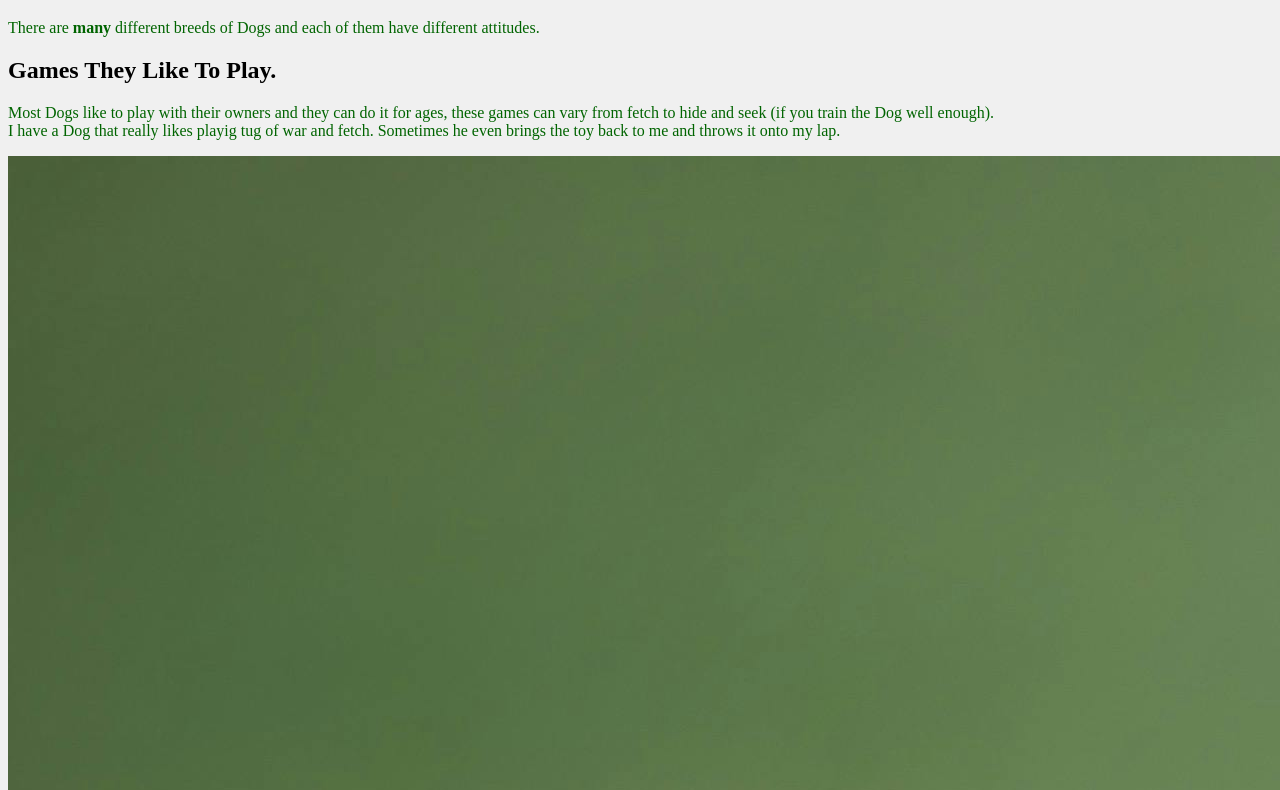
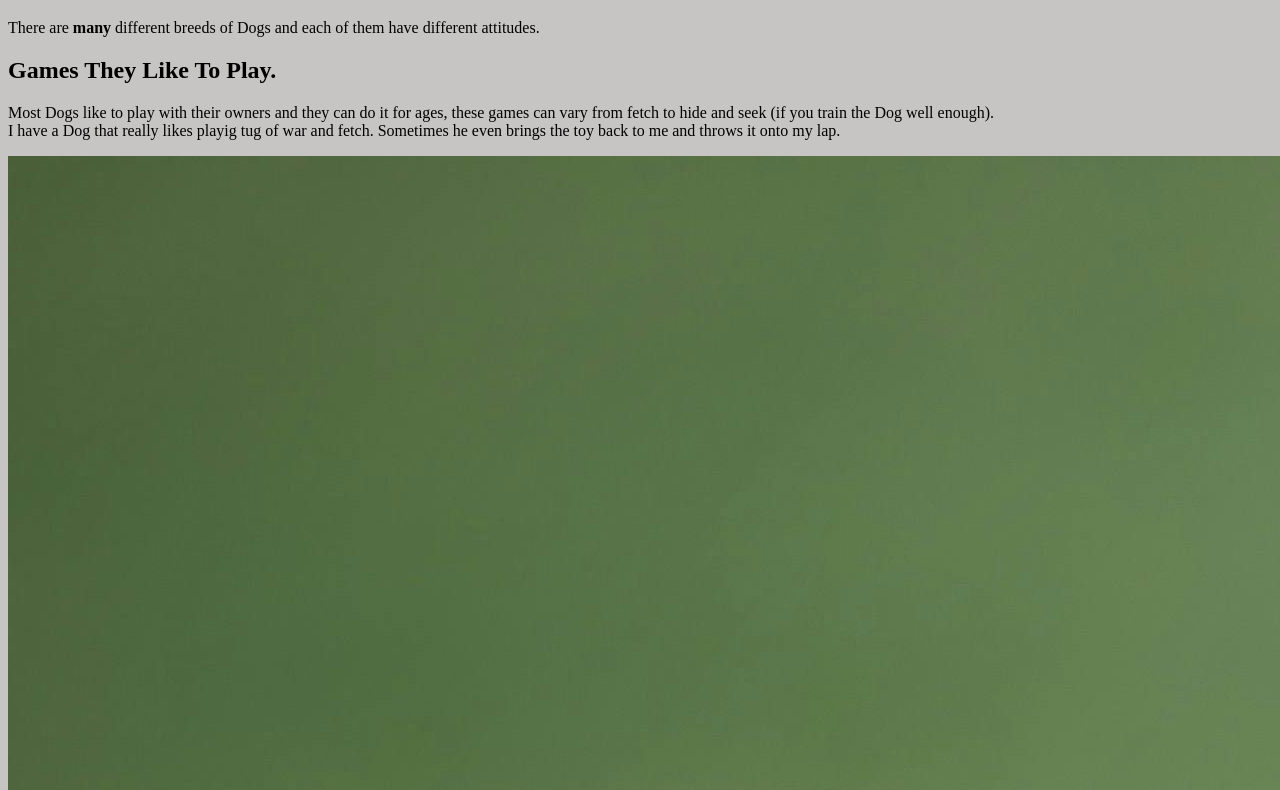
Before and after one commit to g23cd/7B-Github-Work-Charles-Dench, a plain HTML site: page index.html in a window 1280 px wide. Shown: the part 85-875 px from the top of the page. Drawn offline with Linux system fonts and the light colour scheme.

Commit message:
Update style.css

```diff
--- a/style.css
+++ b/style.css
@@ -1,11 +1,11 @@
 /* Change the background of the entire visible page */
 body {
-    background-color: #f0f0f0; /* Very light grey */
+    background-color: #9e989891; /* Very light grey */
 }
 
 /* Style for all paragraphs */
 p {
-    color: darkgreen;
+    color: rgb(0, 0, 0);
     font-size: 16px;
     font-family: 'Times New Roman', serif;
 }
```
